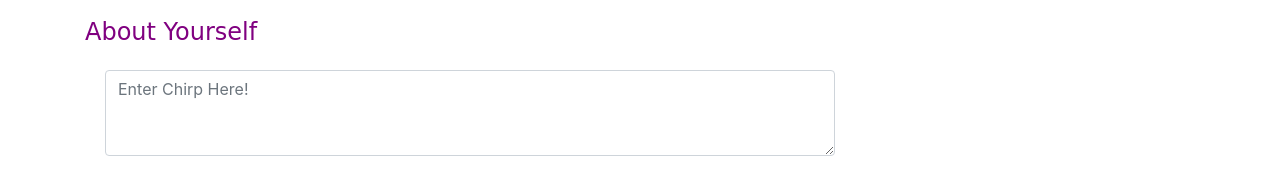
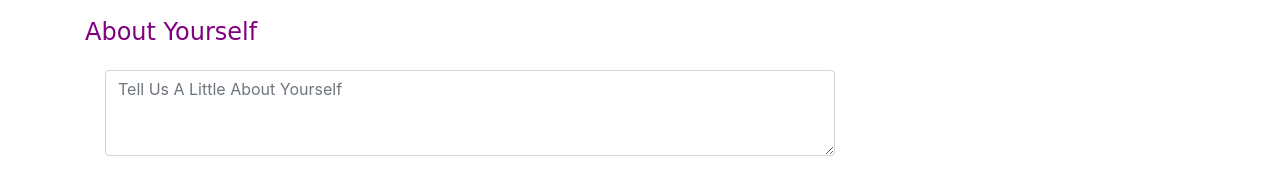
Before and after one commit to khny258/rp2, a website: page app/public/index.html in a window 1280 px wide. Shown: the part 340-524 px from the top of the page. Drawn offline with nearby package versions, Linux system fonts and the light colour scheme; no server answers; a web font is replaced by a local one.

Commit message:
made small edits to index.html

```diff
--- a/app/public/index.html
+++ b/app/public/index.html
@@ -36,7 +36,7 @@
           <input class="form-control" type="text" id="author" placeholder="Enter Your Name">
           <br>
           <p class="cool-font">About Yourself</p>
-          <textarea class="form-control" rows="3" id="chirp-box" placeholder="Enter Chirp Here!"></textarea>
+          <textarea class="form-control" rows="3" id="chirp-box" placeholder="Tell Us A Little About Yourself"></textarea>
           <button id="chirp-submit" class="btn btn-lg pull-right">Submit</button>
         </div>
       </div>
```
